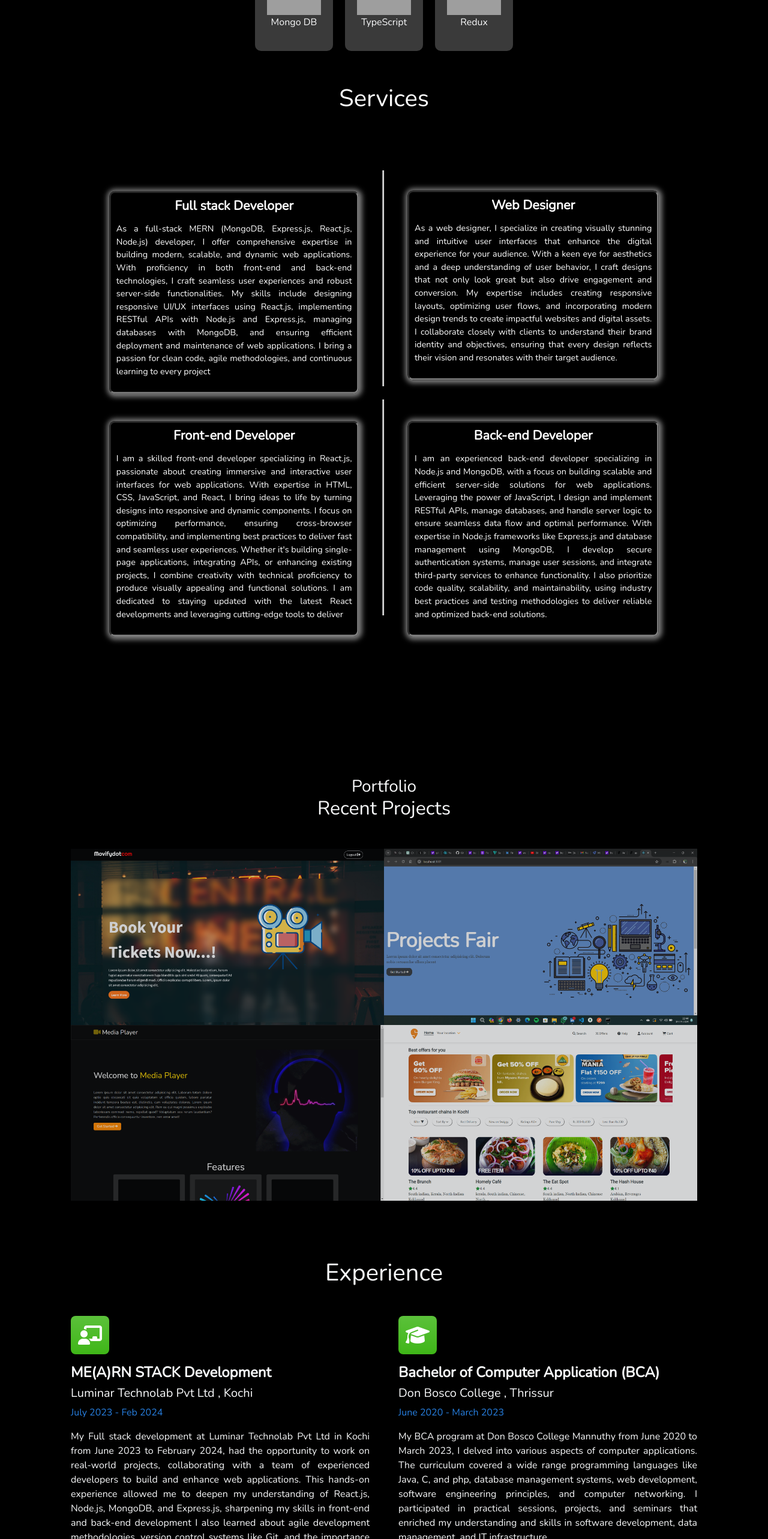
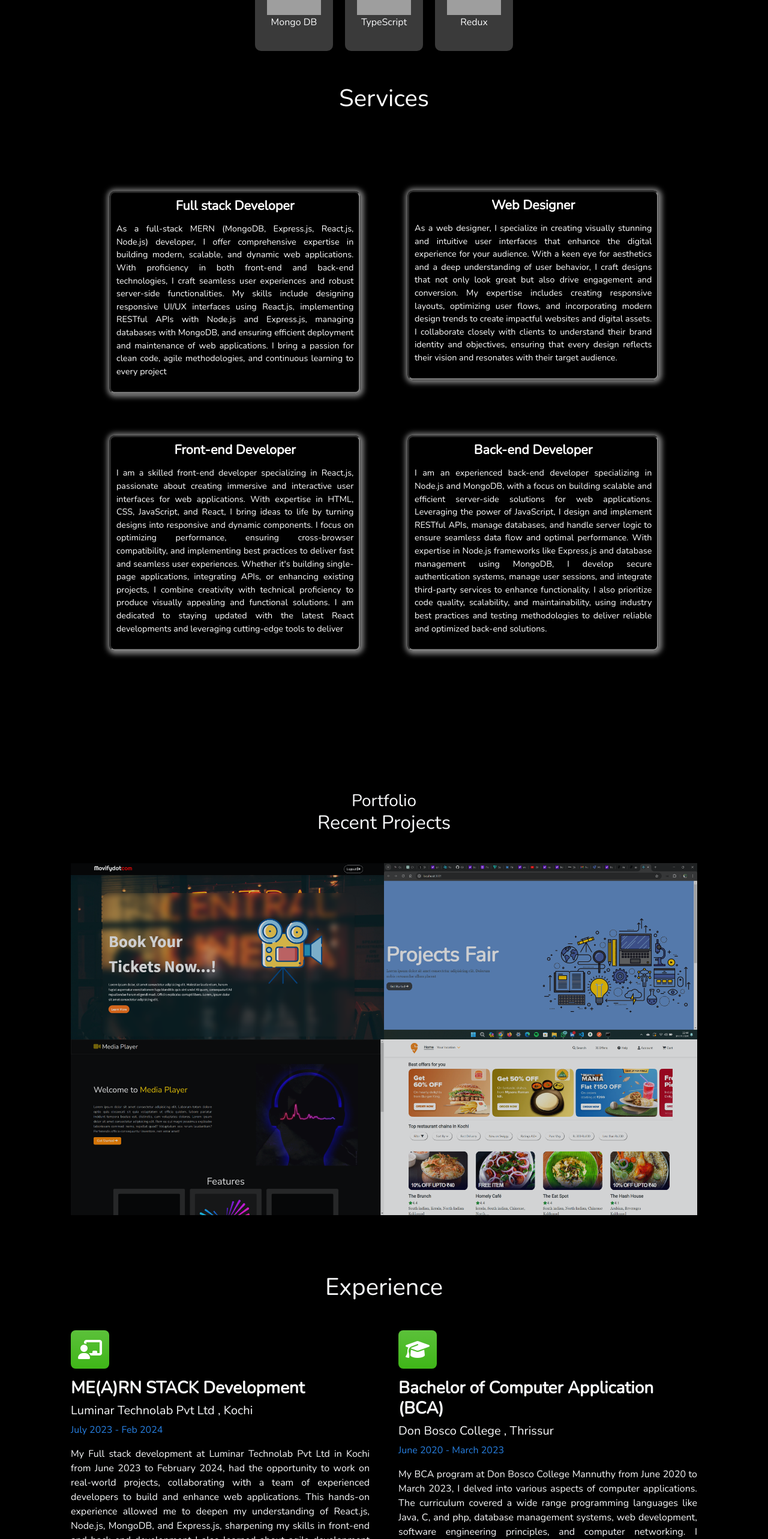
Before and after one commit to gouthamkrishnaps/Personal-Portfolio, a React (Create React App) app: page / in a window 1280 px wide. Shown: the part 2504-5070 px from the top of the page at 60% size. Built offline with nearby package versions, Linux system fonts and the light colour scheme; grey boxes are pictures that could not be loaded; a web font is replaced by a local one.

Commit message:
section added

```diff
--- a/src/pages/Home.jsx
+++ b/src/pages/Home.jsx
@@ -314,7 +314,7 @@ function Home() {
           <div className="col-lg-1 col-sm-0"></div>
           <div className="col-lg-10 col-sm-12 p-5">
             <div className="row">
-              <div className="col-lg-6 col-md-12 col-sm-12 p-3 service-card ">
+              <div className="col-lg-6 col-md-12 col-sm-12 p-3 ">
                 <div className=' card-effect'>
                   <h4 className='text-center fw-bold desig-head'>Full stack Developer</h4>
                   <p className='mt-3' style={{textAlign:"justify"}}>As a full-stack MERN (MongoDB, Express.js, React.js, Node.js) developer, I offer comprehensive expertise in building modern, scalable, and dynamic web applications. With proficiency in both front-end and back-end technologies, I craft seamless user experiences and robust server-side functionalities. My skills include designing responsive UI/UX interfaces using React.js, implementing RESTful APIs with Node.js and Express.js, managing databases with MongoDB, and ensuring efficient deployment and maintenance of web applications. I bring a passion for clean code, agile methodologies, and continuous learning to every project</p>
@@ -326,7 +326,7 @@ function Home() {
                   <p className='mt-3' style={{textAlign:"justify"}}>As a web designer, I specialize in creating visually stunning and intuitive user interfaces that enhance the digital experience for your audience. With a keen eye for aesthetics and a deep understanding of user behavior, I craft designs that not only look great but also drive engagement and conversion. My expertise includes creating responsive layouts, optimizing user flows, and incorporating modern design trends to create impactful websites and digital assets. I collaborate closely with clients to understand their brand identity and objectives, ensuring that every design reflects their vision and resonates with their target audience. </p>
                 </div>
               </div>
-              <div className="col-lg-6 col-md-12  col-sm-12 p-3 service-card ">
+              <div className="col-lg-6 col-md-12  col-sm-12 p-3 ">
                 <div className=' card-effect'>
                   <h4 className='text-center fw-bold desig-head'>Front-end Developer</h4>
                   <p className='mt-3' style={{textAlign:"justify"}}>I am a skilled front-end developer specializing in React.js, passionate about creating immersive and interactive user interfaces for web applications. With expertise in HTML, CSS, JavaScript, and React, I bring ideas to life by turning designs into responsive and dynamic components. I focus on optimizing performance, ensuring cross-browser compatibility, and implementing best practices to deliver fast and seamless user experiences. Whether it's building single-page applications, integrating APIs, or enhancing existing projects, I combine creativity with technical proficiency to produce visually appealing and functional solutions. I am dedicated to staying updated with the latest React developments and leveraging cutting-edge tools to deliver </p>
@@ -523,10 +523,10 @@ function Home() {
                         damping: 20
                       }} class="col-lg-6 mb-5 mb-lg-0 exp-1">
                       <div class="feature bg-success bg-gradient text-white rounded-3 mb-3"><i class="fa-solid fa-chalkboard-user"></i></div>
-                      <h3 class="h4 fw-bolder text-light">ME(A)RN STACK Development</h3>
-                      <h5 className='text-light'>Luminar Technolab Pvt Ltd , Kochi</h5>
-                      <p className='text-primary'>July 2023 - Feb 2024</p>
-                      <p className='text-light ' style={{textAlign:"justify"}}>My Full stack development at Luminar Technolab Pvt Ltd in Kochi from June 2023 to February 2024, had the opportunity to work on real-world projects, collaborating with a team of experienced developers to build and enhance web applications. This hands-on experience allowed me to deepen my understanding of React.js, Node.js, MongoDB, and Express.js, sharpening my skills in front-end and back-end development I also learned about agile development methodologies, version control systems like Git, and the importance of responsive and user-friendly design.</p>
+                      <h3 class=" fw-bolder text-light exp-head-1">ME(A)RN STACK Development</h3>
+                      <h5 className='text-light exp-head-2'>Luminar Technolab Pvt Ltd , Kochi</h5>
+                      <p className='text-primary exp-desc'>July 2023 - Feb 2024</p>
+                      <p className='text-light exp-desc' style={{textAlign:"justify"}}>My Full stack development at Luminar Technolab Pvt Ltd in Kochi from June 2023 to February 2024, had the opportunity to work on real-world projects, collaborating with a team of experienced developers to build and enhance web applications. This hands-on experience allowed me to deepen my understanding of React.js, Node.js, MongoDB, and Express.js, sharpening my skills in front-end and back-end development I also learned about agile development methodologies, version control systems like Git, and the importance of responsive and user-friendly design.</p>
 
                   </motion.div>
                   <motion.div
@@ -538,10 +538,10 @@ function Home() {
                         damping: 20
                       }} class="col-lg-6 mb-5 mb-lg-0 exp-2">
                       <div class="feature bg-success bg-gradient text-white rounded-3 mb-3"><i class="fa-solid fa-graduation-cap"></i></div>
-                      <h3 class="h4 fw-bolder text-light">Bachelor of Computer Application (BCA)</h3>
-                      <h5 className='text-light'>Don Bosco College , Thrissur</h5>
-                      <p className='text-primary'>June 2020 - March 2023</p>
-                      <p className='text-light' style={{textAlign:"justify"}}>My BCA program at Don Bosco College Mannuthy from June 2020 to March 2023, I delved into various aspects of computer applications. The curriculum covered a wide range programming languages like Java, C, and php, database management systems, web development, software engineering principles, and computer networking. I participated in practical sessions, projects, and seminars that enriched my understanding and skills in software development, data management, and IT infrastructure.</p>
+                      <h3 class=" fw-bolder text-light exp-head-1">Bachelor of Computer Application (BCA)</h3>
+                      <h5 className='text-light exp-head-2'>Don Bosco College , Thrissur</h5>
+                      <p className='text-primary  exp-desc'>June 2020 - March 2023</p>
+                      <p className='text-light  exp-desc' style={{textAlign:"justify"}}>My BCA program at Don Bosco College Mannuthy from June 2020 to March 2023, I delved into various aspects of computer applications. The curriculum covered a wide range programming languages like Java, C, and php, database management systems, web development, software engineering principles, and computer networking. I participated in practical sessions, projects, and seminars that enriched my understanding and skills in software development, data management, and IT infrastructure.</p>
 
                   </motion.div>
                   {/* <div class="col-lg-4 exp-3">
--- a/src/pages/home.css
+++ b/src/pages/home.css
@@ -287,12 +287,21 @@ section{
     .abt-des{
         font-size: 40px;
     }
+    .exp-desc{
+        font-size: 40px;
+    }
     .about-img{
         width: 250px;
     }
     .abt-head{
         font-size: 80px;
         font-weight: bold;
+    }
+    .exp-head-1{
+        font-size: 80px;
+    }
+    .exp-head-2{
+        font-size: 60px;
     }
     .skills-head{
         font-size: 80px;
```
